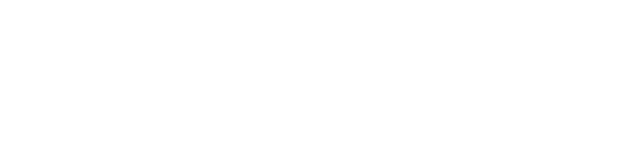
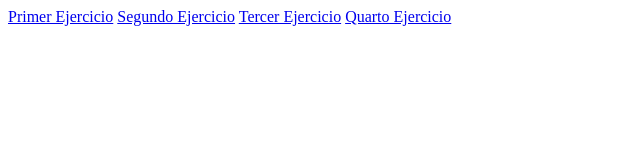
Before and after one commit to 2860018-glitch/GH, a plain HTML site: page Practica03/index.html in a window 1280 px wide. Shown: the whole page, without its empty margins (0-640 px from the left). Drawn offline with Linux system fonts and the light colour scheme.

Commit message:
practica

```diff
--- a/Practica03/index.html
+++ b/Practica03/index.html
@@ -6,9 +6,9 @@
     <title>Ejercicos Practica 6</title>
 </head>
 <body>
-    <a href="practica1.html"></a>
-    <a href="SegundoEjercicio.html"></a>
-    <a href="Pizza.html"></a>
-    <a href="Practica5.html"></a>
+    <a href="practica1.html">Primer Ejercicio</a>
+    <a href="SegundoEjercicio.html">Segundo Ejercicio</a>
+    <a href="Pizza.html">Tercer Ejercicio</a>
+    <a href="Practica5.html">Quarto Ejercicio</a>
 </body>
 </html>
```
